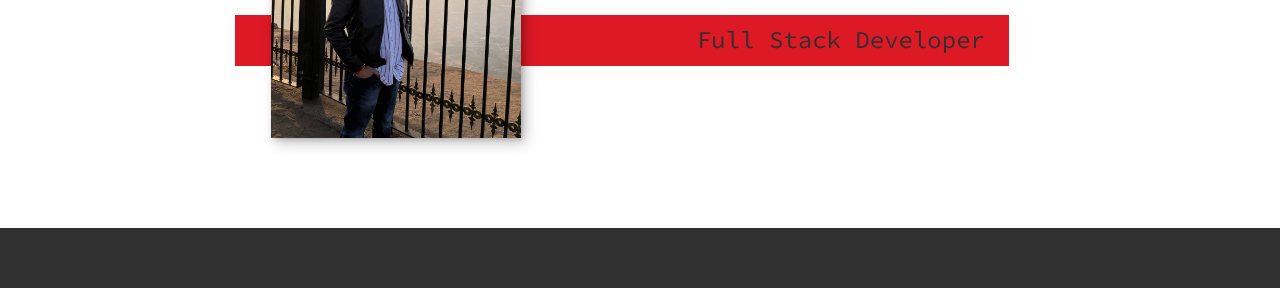
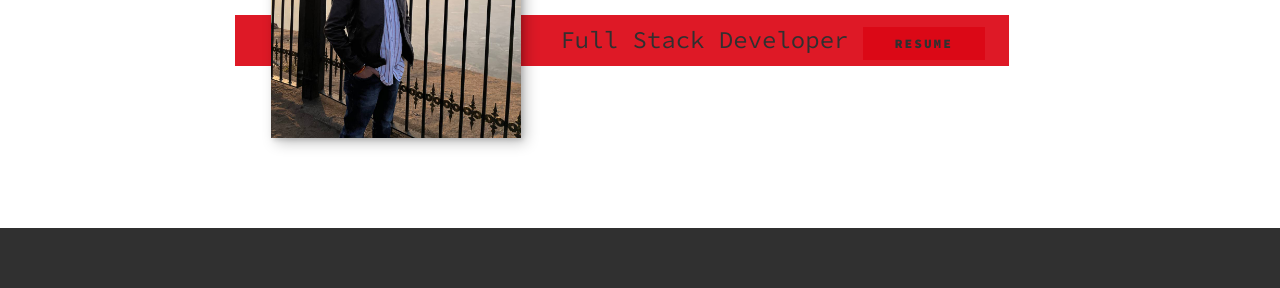
Before and after one commit to saurabhsingh-28/My-portfolio, a plain HTML site: page index.html in a window 1280 px wide. Shown: the part 321-609 px from the top of the page. Drawn offline with nearby package versions, Linux system fonts and the light colour scheme.

Commit message:
index.html

```diff
--- a/index.html
+++ b/index.html
@@ -34,7 +34,7 @@
       </button>
       <nav class="nav">
         <ul class="nav__list">
-          <li clas="nav__items"><a href="#services" class="nav__link">My Services</a></li>
+          <li clas="nav__items"><a href="https://drive.google.com/drive/folders/1UQCNUM5aAU_ZDnda8OOegEG1p7HogS1j?usp=drive_link" class="nav__link">My Certifications</a></li>
           <li clas="nav__items">
             <a href="#about" class="nav__link">About me</a>
           </li>
@@ -53,7 +53,9 @@
       <h1 class="section__title section__title--intro">
         Hi, I am <strong>Saurabh Singh</strong>
       </h1>
-      <p class="section__subtitle section__subtitle--intro">Full Stack Developer</p>
+      <p class="section__subtitle section__subtitle--intro">Full Stack Developer
+        <a href="https://drive.google.com/file/d/1XNLPM-lGBar_PEtecCX2BgWTWjsaDzQp/view?usp=drive_link" class="btn">Resume</a>
+      </p>
       <img
         src="img/chicku2.jpg"
         alt="a picture of Saurabh Smiling"
```
